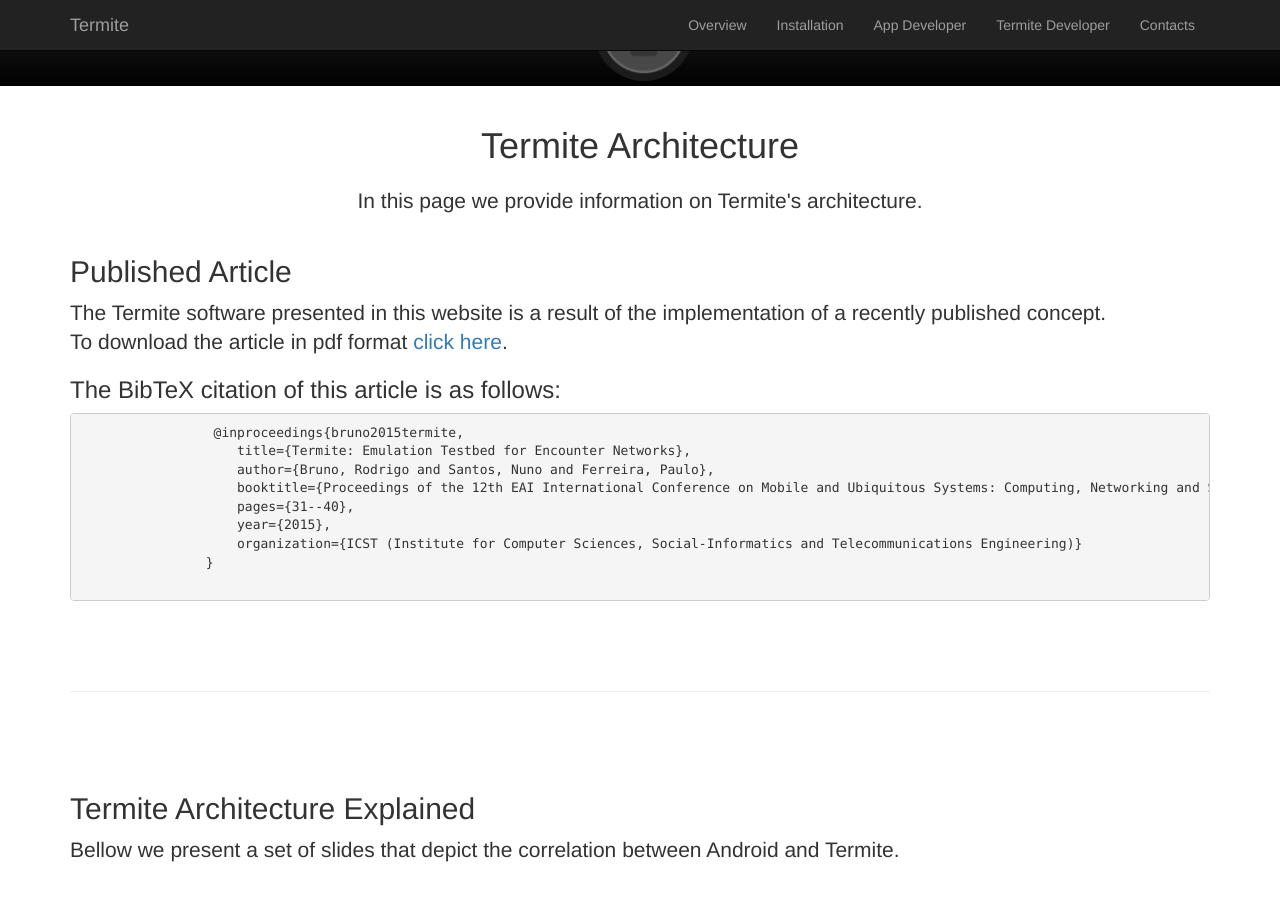
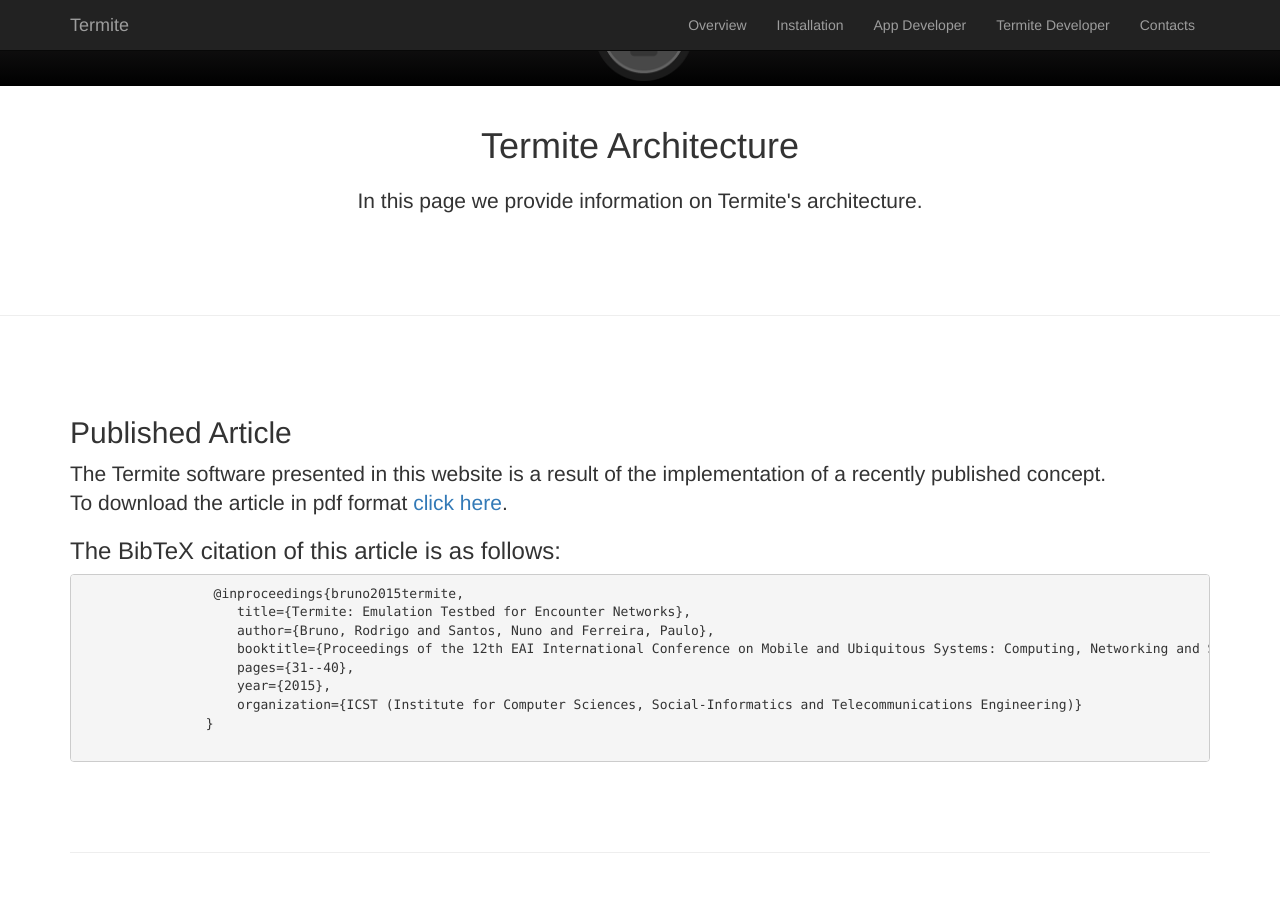
Before and after one commit to etraudonun/termite, a Jekyll site: the page architecture.html, which Jekyll copies as it is, in a window 1280 px wide and 900 px high, scrolled down 324 px. Built offline with Jekyll 4.4.1, drawn with Linux system fonts in a browser that asks for light colours.

Commit message:
Update architecture.html

```diff
--- a/architecture.html
+++ b/architecture.html
@@ -85,7 +85,7 @@
         </div>
     </section>
 
-
+    <hr class="featurette-divider">
 
     <!-- Page Content -->
     <div class="container">
@@ -112,7 +112,7 @@
             </div>
         </div>
 
-            <hr class="featurette-divider">
+        <hr class="featurette-divider">
 
         <div class="row">
             <div class="col-md-12">
```
